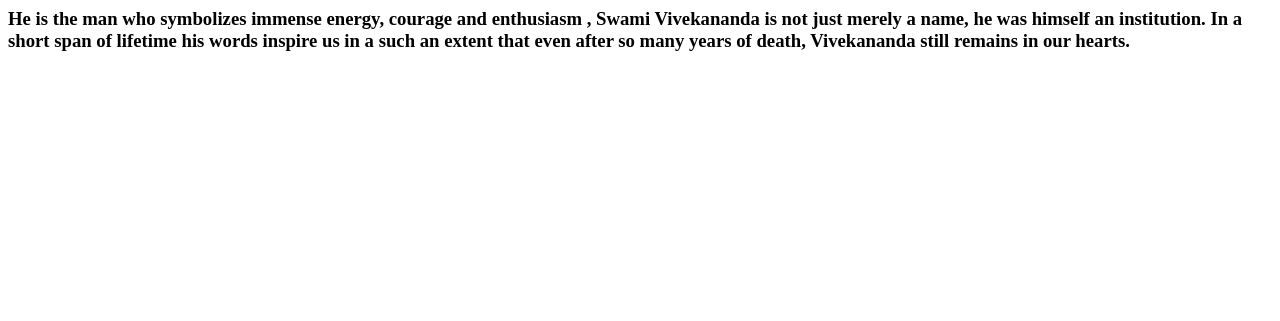
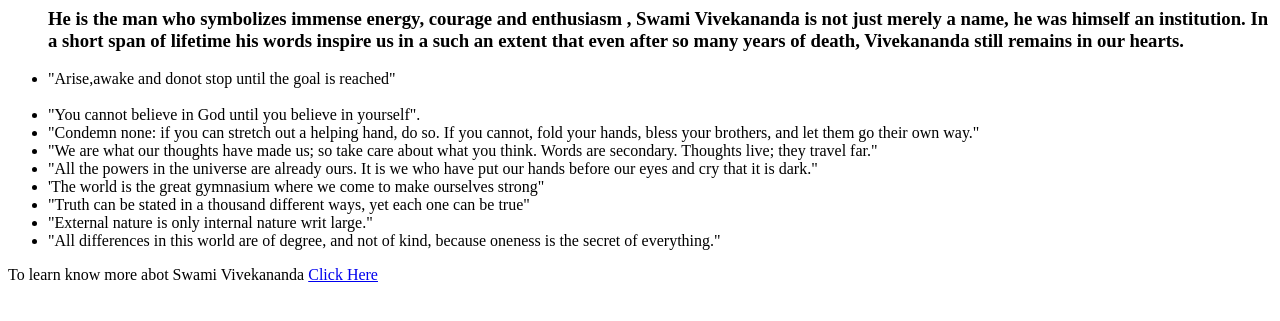
Before and after one commit to veereshbv04/Tribute-Page-for-Swami-Vivekananda, a plain HTML site: page index.html in a window 1280 px wide. Shown: the part 395-716 px from the top of the page. Drawn offline with Linux system fonts and the light colour scheme.

Commit message:
Footer added

```diff
--- a/index.html
+++ b/index.html
@@ -7,9 +7,24 @@
     <title>Swami Vivekananda</title>
 </head>
 <body>
+<ul>
     <h1>Swami Vivekananda</h1>
     <img src="https://www.firstpost.com/wp-content/uploads/2019/07/swami-vivek-copy-min.jpg" alt="Swami Vivekananda's Image ">
     <h3>He is the  man who symbolizes immense energy, courage and enthusiasm , Swami Vivekananda is not just merely a name, he was himself an institution. In a short span of lifetime his words inspire us in a such an extent that even after so many years of death, Vivekananda still remains in our hearts.</h3>
+    <li>"Arise,awake and donot stop until the goal is reached"</li><br>
+    <li>"You cannot believe in God until you believe in yourself".</li>
+    <li>"Condemn none: if you can stretch out a helping hand, do so. If you cannot, fold your hands, bless your brothers, and let them go their own way."</li>
+    <li>"We are what our thoughts have made us; so take care about what you think. Words are secondary. Thoughts live; they travel far."</li>
+    <li>"All the powers in the universe are already ours. It is we who have put our hands before our eyes and cry that it is dark."</li>
+    <li>'The world is the great gymnasium where we come to make ourselves strong"</li>
+    <li>"Truth can be stated in a thousand different ways, yet each one can be true"</li>
+    <li>"External nature is only internal nature writ large."</li>
+    <li>"All differences in this world are of degree, and not of kind, because oneness is the secret of everything."</li>
+    </h4>
+</ul>
 
+<footer>
+    <p>To learn know more abot Swami Vivekananda <a href="https://ramakrishna.org/vivekananda.html">Click Here</a></p>
+</footer>
 </body>
 </html>
```
